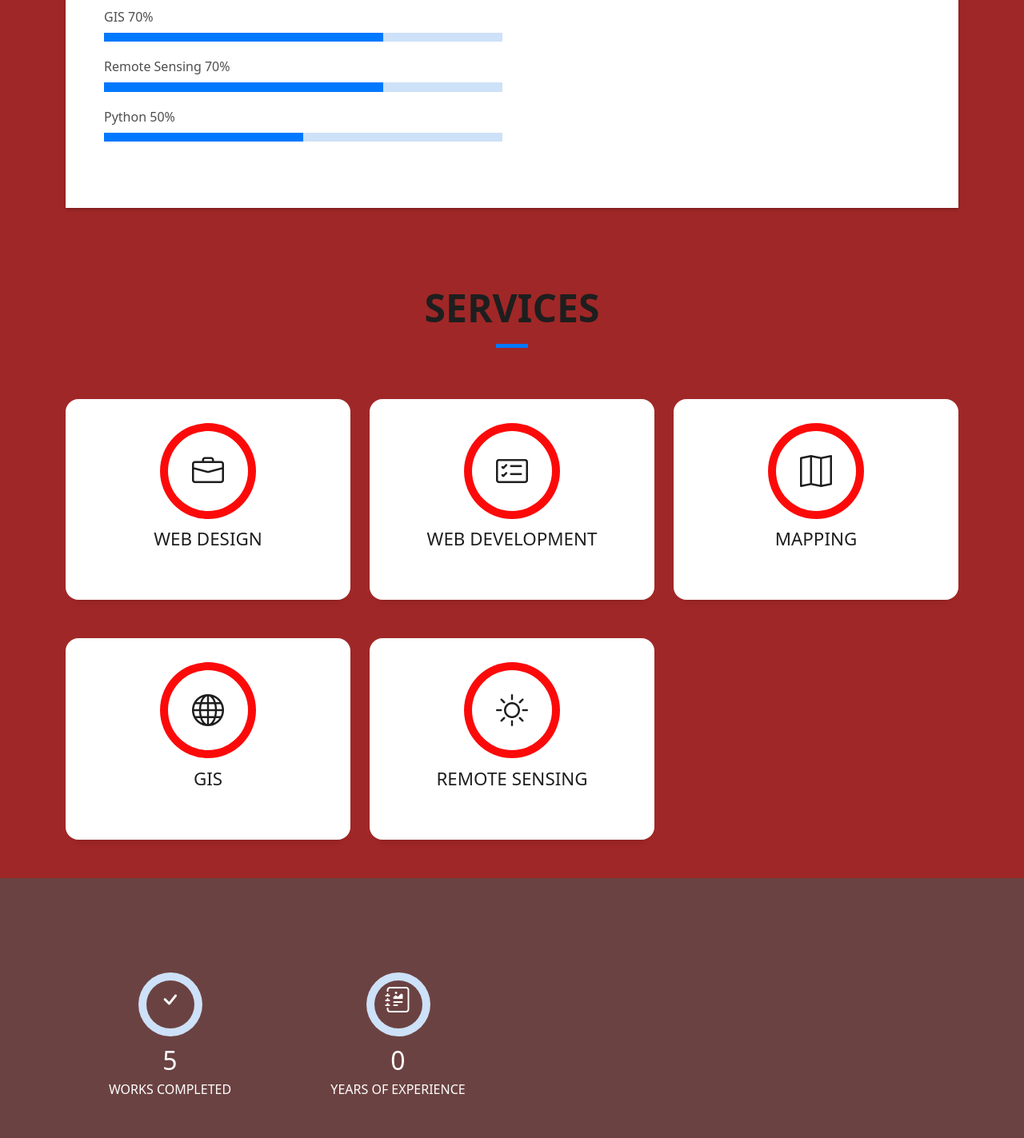
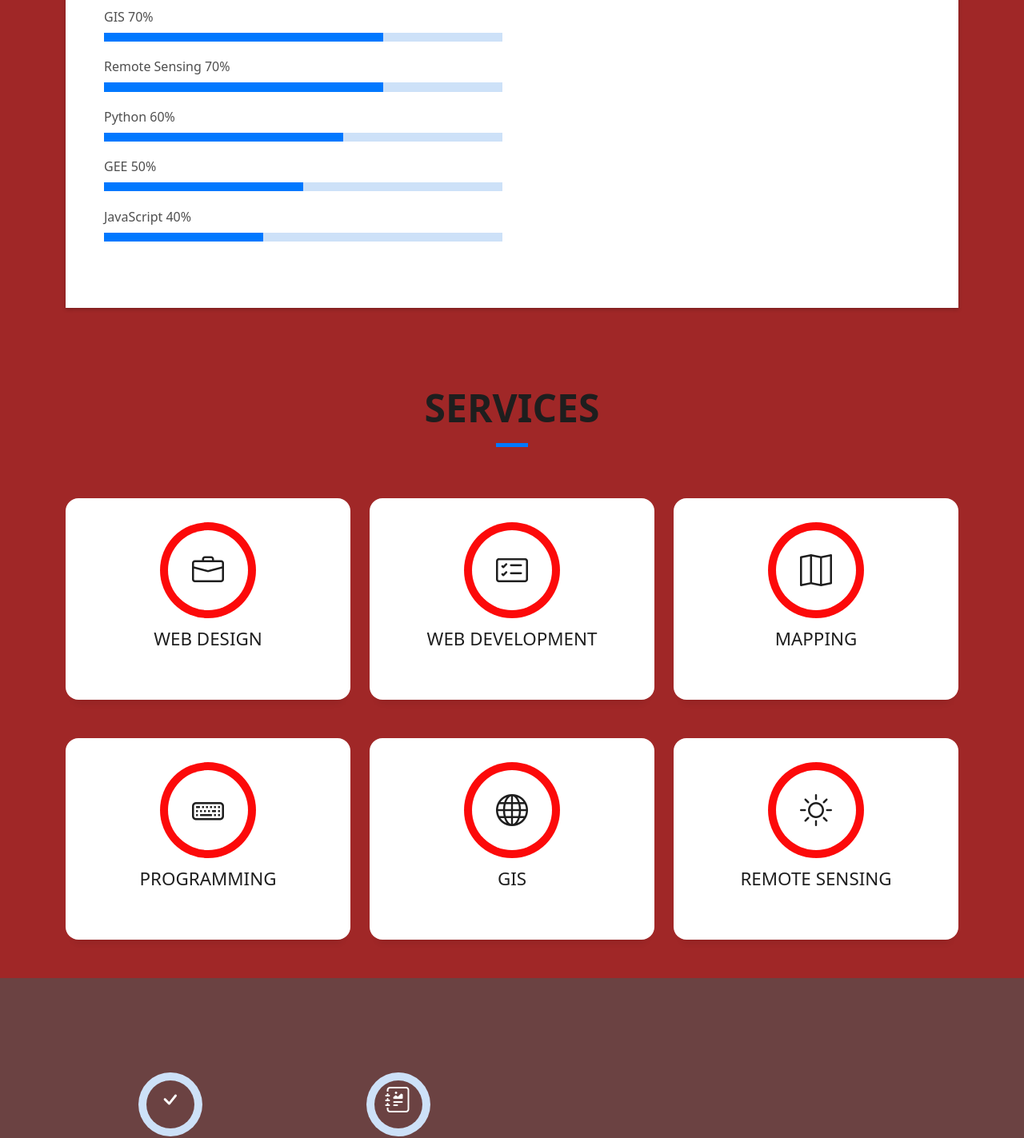
Before and after one commit to Sujanadh/My-Portfolio, a plain HTML site: page index.html in a window 1280 px wide. Shown: the part 1360-2783 px from the top of the page at 80% size. Drawn offline with Linux system fonts and the light colour scheme.

Commit message:
Update index.html

```diff
--- a/index.html
+++ b/index.html
@@ -115,9 +115,17 @@
                     <div class="progress">
                       <div class="progress-bar" role="progressbar" style="width: 70%" aria-valuenow="70" aria-valuemin="0" aria-valuemax="100"></div>
                     </div>
-                    <span>Python</span> <span class="pull-right">50%</span>
+                    <span>Python</span> <span class="pull-right">60%</span>
+                    <div class="progress">
+                      <div class="progress-bar" role="progressbar" style="width: 60%" aria-valuenow="60" aria-valuemin="0" aria-valuemax="100"></div>
+                    </div>
+                    <span>GEE</span> <span class="pull-right">50%</span>
                     <div class="progress">
                       <div class="progress-bar" role="progressbar" style="width: 50%" aria-valuenow="50" aria-valuemin="0" aria-valuemax="100"></div>
+                    </div>
+                    <span>JavaScript</span> <span class="pull-right">40%</span>
+                    <div class="progress">
+                      <div class="progress-bar" role="progressbar" style="width: 40%" aria-valuenow="40" aria-valuemin="0" aria-valuemax="100"></div>
                     </div>
                   </div>
                 </div>
@@ -193,6 +201,19 @@
               </div>
               <div class="service-content">
                 <h2 class="s-title">Mapping</h2>
+                <p class="s-description text-center">
+
+                </p>
+              </div>
+            </div>
+          </div>
+           <div class="col-md-4">
+            <div class="service-box">
+              <div class="service-ico">
+                <span class="ico-circle"><i class="bi bi-keyboard"></i></span>
+              </div>
+              <div class="service-content">
+                <h2 class="s-title">Programming</h2>
                 <p class="s-description text-center">
 
                 </p>
```
